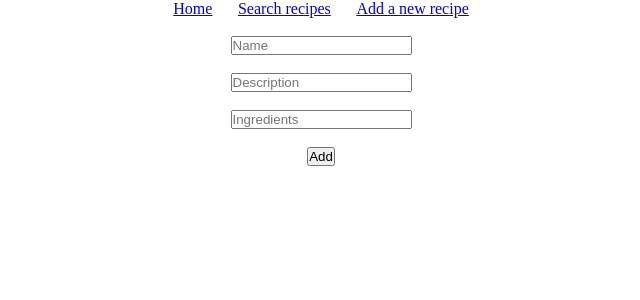
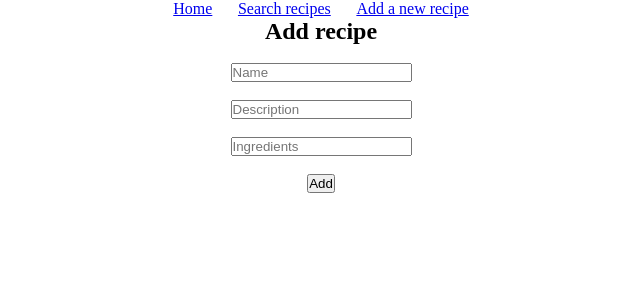
Before and after one commit to srysis/cookbook, a React (Vite) app in the folder client/: page /add_recipe in a window 1280 px wide. Shown: the top 300 px of the page, without its empty margins (319-959 px from the left). Built offline with nearby package versions, Linux system fonts and the light colour scheme; no server answers.

Commit message:
(temp) added a 'h1' tag to signify which page client is currently on; wrapped all HTML content in 'section' tag

```diff
--- a/client/src/pages/add_recipe.tsx
+++ b/client/src/pages/add_recipe.tsx
@@ -25,6 +25,8 @@ function AddRecipe() {
 	}
 
 	return(
+		<section id="add_recipe">
+			<h1>Add recipe</h1>
 			<form onSubmit={onSubmitHandler}>
 				<br />
 				<input type="text" id="name" placeholder="Name" onChange={onChangeHandler} required />
@@ -35,6 +37,7 @@ function AddRecipe() {
 				<br /><br />
 				<button>Add</button>
 			</form>
+		</section>
 	)
 }
 
```
Lines whose indentation alone changed are shown as unchanged.
